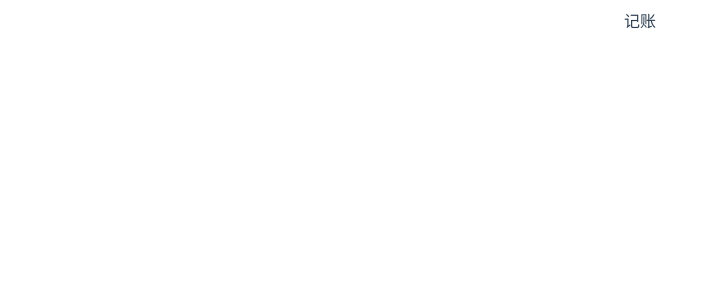
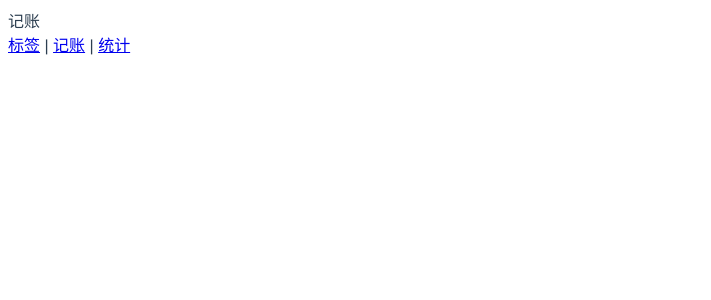
Before and after one commit to hec990/morney-2, a Vue app: page /#/money in a window 1280 px wide. Shown: the top 300 px of the page, without its empty margins (0-711 px from the left). Built offline with nearby package versions, Linux system fonts and the light colour scheme.

Commit message:
全局组件<Nav />

```diff
--- a/src/App.vue
+++ b/src/App.vue
@@ -9,7 +9,6 @@
   font-family: Avenir, Helvetica, Arial, sans-serif;
   -webkit-font-smoothing: antialiased;
   -moz-osx-font-smoothing: grayscale;
-  text-align: center;
   color: #2c3e50;
 }
 </style>
--- /dev/null
+++ b/src/components/Nav.vue
@@ -0,0 +1,19 @@
+<template>
+  <div>
+    <router-link to="/labels">标签</router-link>
+    |
+    <router-link to="/money">记账</router-link>
+    |
+    <router-link to="/statistics">统计</router-link>
+  </div>
+</template>
+
+<script lang="ts">
+export default {
+  name: "Nav"
+};
+</script>
+
+<style lang="scss" scoped>
+
+</style>
--- a/src/main.ts
+++ b/src/main.ts
@@ -3,8 +3,10 @@
 import './registerServiceWorker'
 import router from './router'
 import store from './store'
+import Nav from "@/components/Nav.vue";
 
 Vue.config.productionTip = false
+Vue.component('Nav',Nav)
 
 new Vue({
   router,
--- a/src/views/Labels.vue
+++ b/src/views/Labels.vue
@@ -1,6 +1,7 @@
 <template>
   <div>
     标签
+    <Nav />
   </div>
 </template>
 
--- a/src/views/Money.vue
+++ b/src/views/Money.vue
@@ -1,6 +1,7 @@
 <template>
   <div>
    记账
+    <Nav />
   </div>
 </template>
 
--- a/src/views/Statistics.vue
+++ b/src/views/Statistics.vue
@@ -1,6 +1,7 @@
 <template>
   <div>
    统计
+    <Nav />
   </div>
 </template>
 
```
